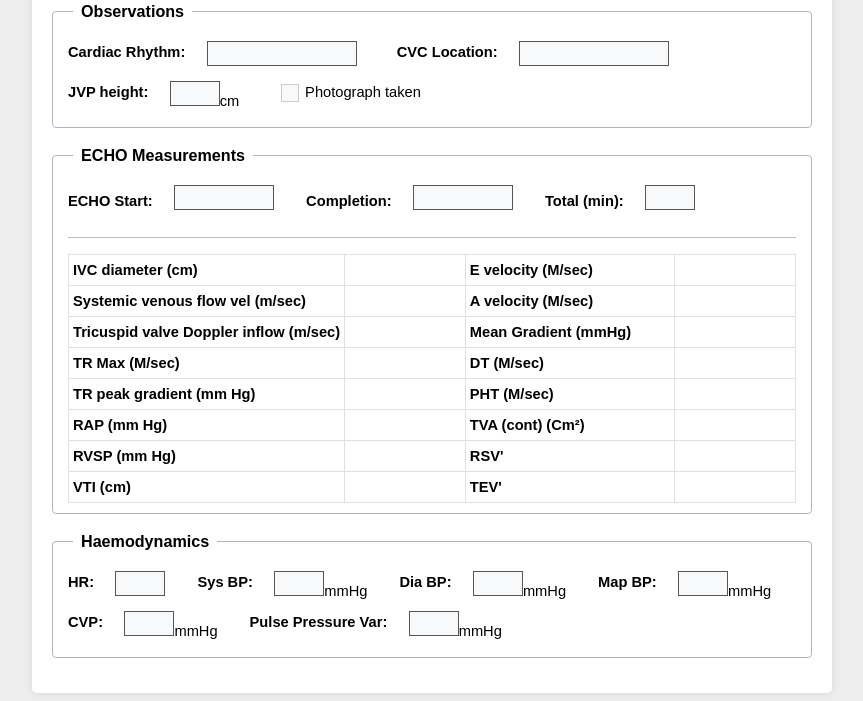
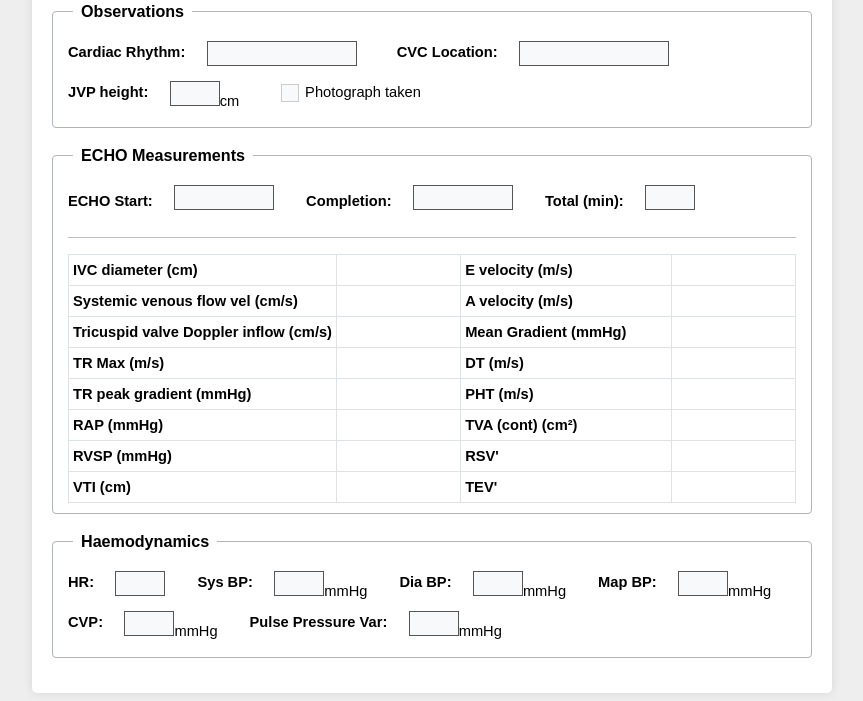
Before and after one commit to Kay0n/icu-records, a Flask app: template src/templates/print.html in a window 1280 px wide. Shown: the part 642-1343 px from the top of the page, without its empty margins (208-1071 px from the left). Run offline with Flask 2, Linux system fonts and the light colour scheme; the template is opened without the code that fills it, so the values that code supplies are empty; parts of the project's set-up code (start-up, migrations or seed data) failed here and were passed over.

Commit message:
fix up print format

```diff
--- a/src/templates/print.html
+++ b/src/templates/print.html
@@ -345,41 +345,41 @@
                     <tr>
                         <td class="field-label" style="width:30%">IVC diameter (cm)</td>
                         <td style="width:20%">{{ record.ivc_diameter_cm | fmt }}</td>
-                        <td class="field-label" style="width:30%">E velocity (M/sec)</td>
+                        <td class="field-label" style="width:30%">E velocity (m/s)</td>
                         <td style="width:20%">{{ record.e_velocity_mps | fmt }}</td>
                     </tr>
                     <tr>
-                        <td class="field-label">Systemic venous flow vel (m/sec)</td>
-                        <td>{{ record.systemic_venous_flow_velocity_mps | fmt }}</td>
-                        <td class="field-label">A velocity (M/sec)</td>
+                        <td class="field-label">Systemic venous flow vel (cm/s)</td>
+                        <td>{{ record.systemic_venous_flow_velocity_cmps | fmt }}</td>
+                        <td class="field-label">A velocity (m/s)</td>
                         <td>{{ record.a_velocity_mps | fmt }}</td>
                     </tr>
                     <tr>
-                        <td class="field-label">Tricuspid valve Doppler inflow (m/sec)</td>
-                        <td>{{ record.tricuspid_valve_doppler_inflow_mps | fmt }}</td>
-                         <td class="field-label">Mean Gradient (mmHg)</td>
+                        <td class="field-label">Tricuspid valve Doppler inflow (cm/s)</td>
+                        <td>{{ record.tricuspid_valve_doppler_inflow_cmps | fmt }}</td>
+                        <td class="field-label">Mean Gradient (mmHg)</td>
                         <td>{{ record.mean_gradient_mmhg | fmt }}</td>
                     </tr>
                     <tr>
-                         <td class="field-label">TR Max (M/sec)</td>
+                         <td class="field-label">TR Max (m/s)</td>
                         <td>{{ record.tr_max_mps | fmt }}</td>
-                        <td class="field-label">DT (M/sec)</td>
+                        <td class="field-label">DT (m/s)</td>
                         <td>{{ record.dt_mps | fmt }}</td>
                     </tr>
                     <tr>
-                         <td class="field-label">TR peak gradient (mm Hg)</td>
+                         <td class="field-label">TR peak gradient (mmHg)</td>
                         <td>{{ record.tr_peak_gradient_mmhg | fmt }}</td>
-                        <td class="field-label">PHT (M/sec)</td>
+                        <td class="field-label">PHT (m/s)</td>
                         <td>{{ record.pht_mps | fmt }}</td>
                     </tr>
                     <tr>
-                         <td class="field-label">RAP (mm Hg)</td>
+                         <td class="field-label">RAP (mmHg)</td>
                         <td>{{ record.rap_mmhg | fmt }}</td>
-                         <td class="field-label">TVA (cont) (Cm²)</td>
+                         <td class="field-label">TVA (cont) (cm²)</td>
                         <td>{{ record.tva_cont_cm2 | fmt }}</td>
                     </tr>
                     <tr>
-                        <td class="field-label">RVSP (mm Hg)</td>
+                        <td class="field-label">RVSP (mmHg)</td>
                         <td>{{ record.rvsp_mmhg | fmt }}</td>
                         <td class="field-label">RSV'</td>
                         <td>{{ record.rsv_prime | fmt }}</td>
```
Also changed, not shown: 1 other file.
